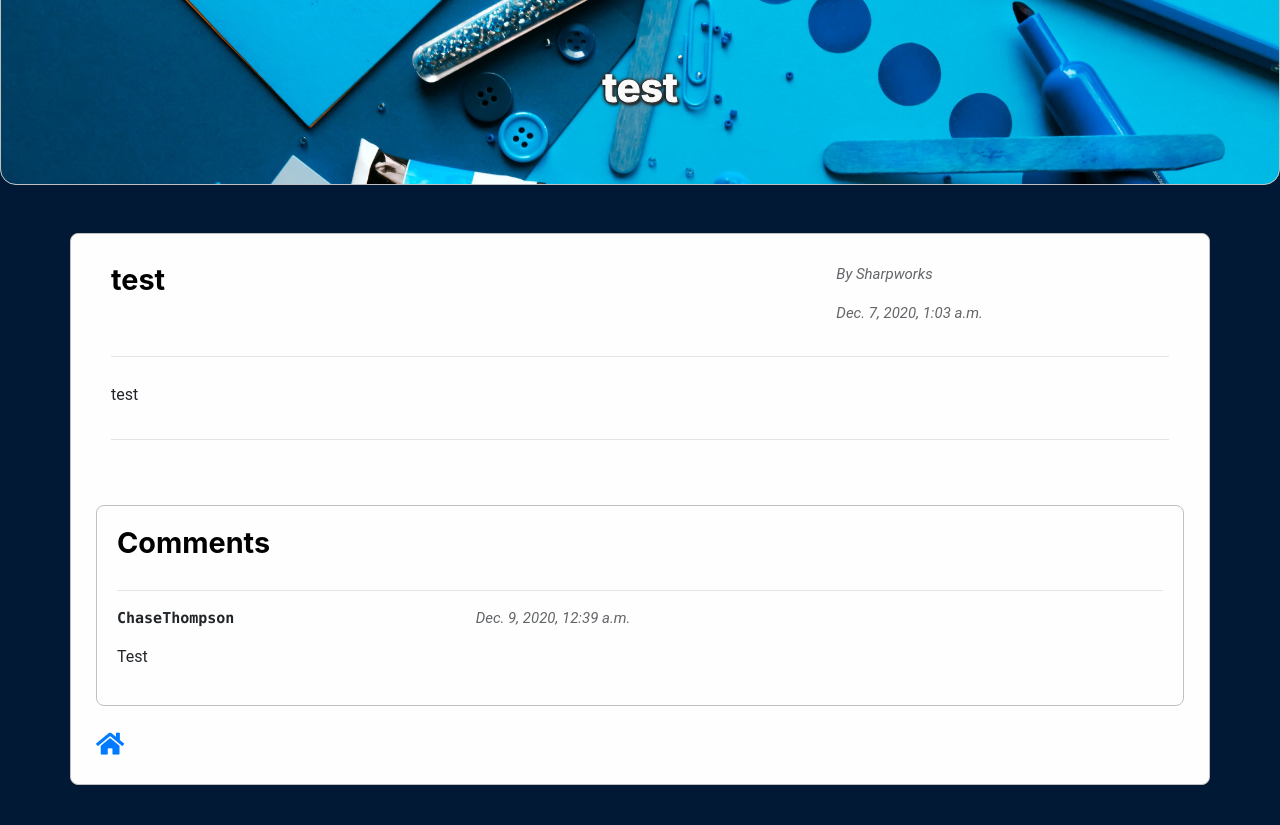
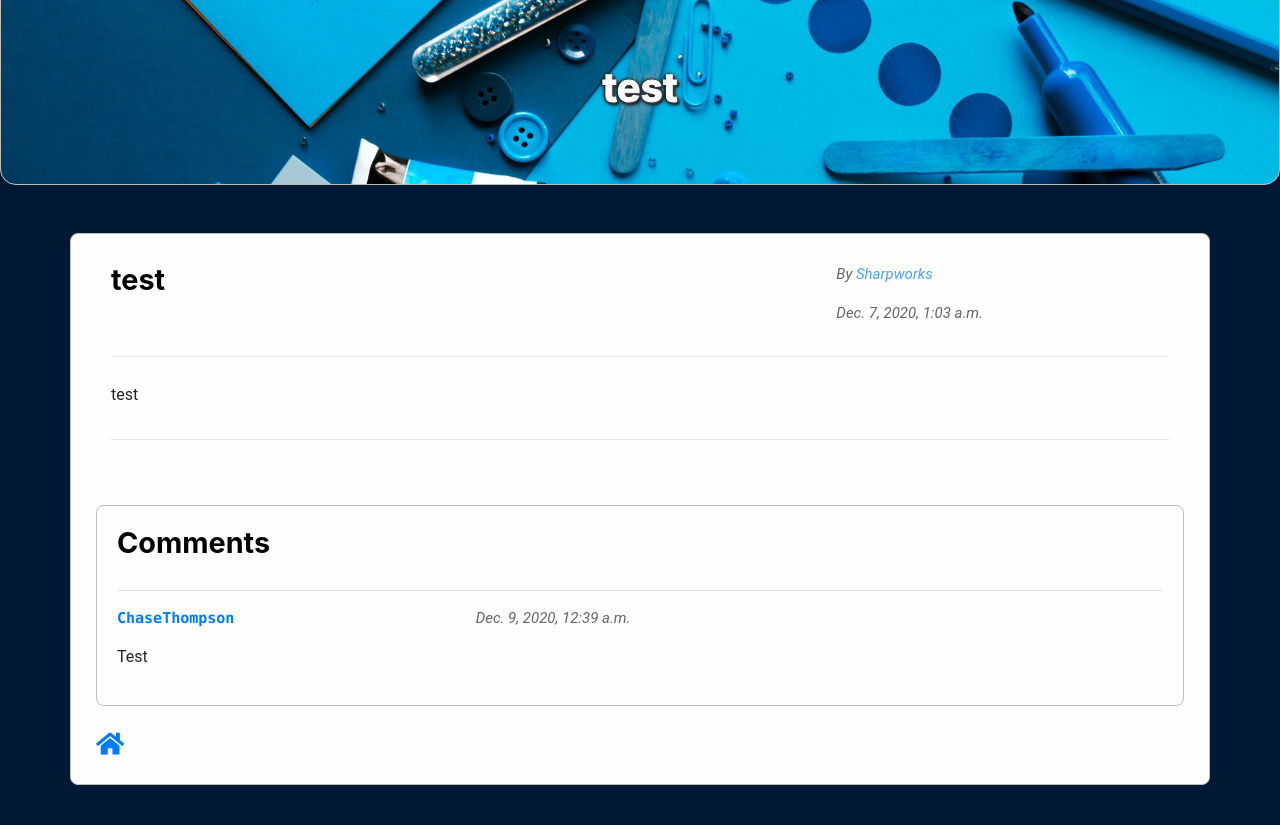
Before and after one commit to sharpworks-dev/finalProject, a Django app: page /post/2 in a window 1280 px wide. Shown: the part 72-897 px from the top of the page. Run offline with Django 3.2, Linux system fonts and the light colour scheme; data comes from the database, SQL or seed files in the repository.

Commit message:
Added links for usernames

```diff
--- a/templates/final/view-post.html
+++ b/templates/final/view-post.html
@@ -21,7 +21,7 @@
                 <h1 class="header">{{ post.title }}</h1>
             </div>
             <div class="col-md-4">
-                <p class="details">By {{ author.username }}</p>
+                <p class="details">By <a href="{% url 'profile' author.id%}">{{ author.username }}</a></p>
                 <p class="details">{{ post.created_date }}</p>
             </div>
         </div>
@@ -61,7 +61,7 @@
                 <div class="container">
                     <div class="row">
                         <div class="col-4">
-                            <p class="user">{{ comment.user.username }}</p>
+                            <p class="user"><a href="{% url 'profile' comment.user.id%}">{{ comment.user.username }}</a></p>
                         </div>
                         <div class="col-8">
                             <p class="details">{{ comment.created_date }}</p>
```
